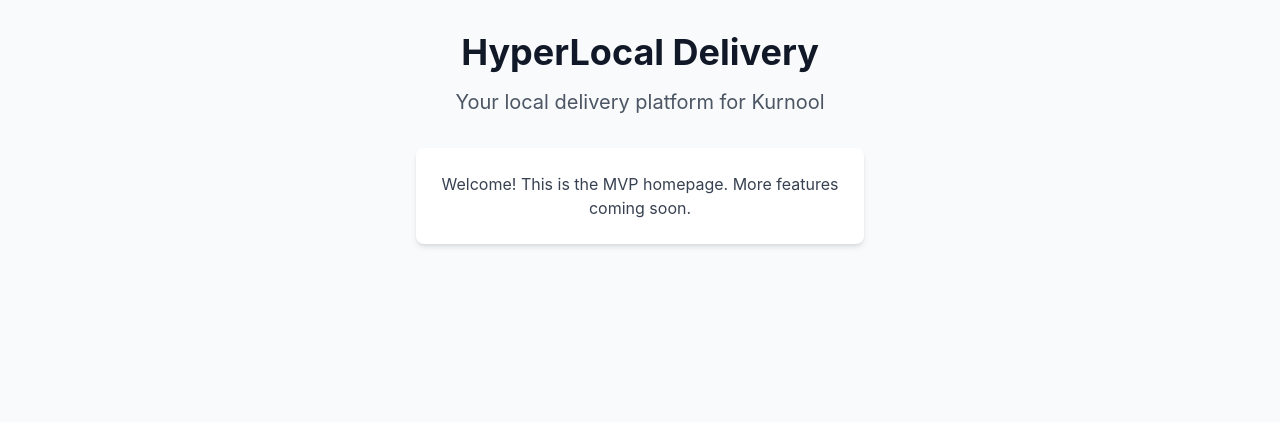
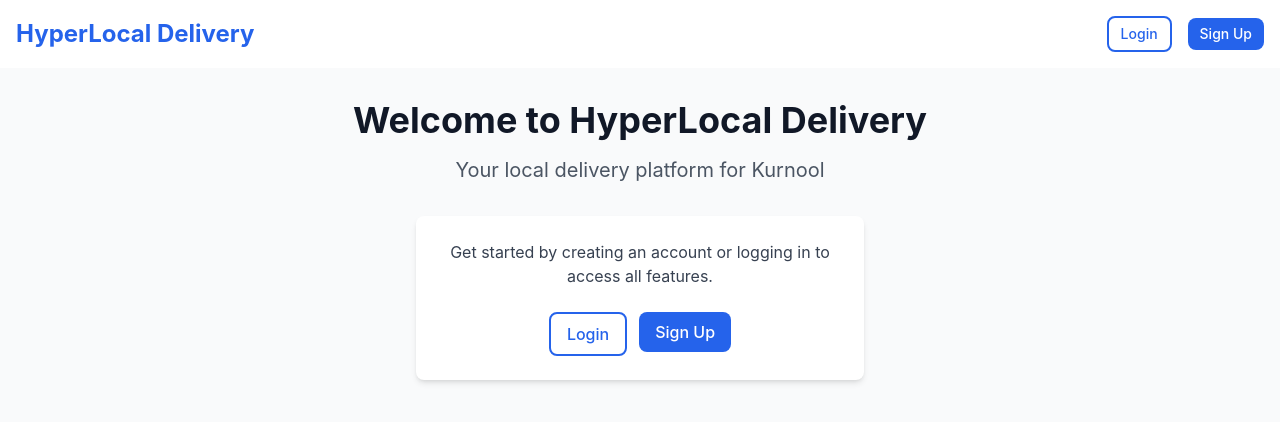
Before and after one commit to RakeshMarati/HyperLocal-Delivery, a React (Create React App) app in the folder frontend/: page / in a window 1280 px wide. Shown: the top 422 px of the page. Built offline with nearby package versions, Linux system fonts and the light colour scheme; no server answers.

Commit message:
feat: added Header navigation component and update HomePage with user info

```diff
--- a/frontend/src/App.js
+++ b/frontend/src/App.js
@@ -1,5 +1,6 @@
 import React from 'react';
 import { BrowserRouter as Router, Routes, Route } from 'react-router-dom';
+import Layout from './components/common/Layout/Layout';
 import HomePage from './pages/HomePage';
 import LoginPage from './pages/LoginPage';
 import SignupPage from './pages/SignupPage';
@@ -7,14 +8,14 @@ import SignupPage from './pages/SignupPage';
 function App() {
   return (
     <Router>
-      <div className="App min-h-screen bg-gray-50">
+      <Layout>
         <Routes>
           <Route path="/" element={<HomePage />} />
           <Route path="/login" element={<LoginPage />} />
           <Route path="/signup" element={<SignupPage />} />
           {/* More routes will be added as we build features */}
         </Routes>
-      </div>
+      </Layout>
     </Router>
   );
 }
--- /dev/null
+++ b/frontend/src/components/common/Header/Header.jsx
@@ -0,0 +1,64 @@
+import React from 'react';
+import { Link, useNavigate } from 'react-router-dom';
+import { useSelector, useDispatch } from 'react-redux';
+import { logout } from '../../../store/slices/authSlice';
+import Button from '../Button/Button';
+
+const Header = () => {
+  const dispatch = useDispatch();
+  const navigate = useNavigate();
+  const { isAuthenticated, user } = useSelector((state) => state.auth);
+
+  const handleLogout = () => {
+    dispatch(logout());
+    navigate('/');
+  };
+
+  return (
+    <header className="bg-white shadow-md">
+      <div className="container mx-auto px-4 py-4">
+        <div className="flex items-center justify-between">
+          {/* Logo/Brand */}
+          <Link to="/" className="flex items-center">
+            <h1 className="text-2xl font-bold text-blue-600">
+              HyperLocal Delivery
+            </h1>
+          </Link>
+
+          {/* Navigation */}
+          <nav className="flex items-center space-x-4">
+            {isAuthenticated ? (
+              <>
+                <span className="text-gray-700 text-sm">
+                  Welcome, <span className="font-semibold">{user?.name}</span>
+                </span>
+                <Button
+                  variant="outline"
+                  size="sm"
+                  onClick={handleLogout}
+                >
+                  Logout
+                </Button>
+              </>
+            ) : (
+              <>
+                <Link to="/login">
+                  <Button variant="outline" size="sm">
+                    Login
+                  </Button>
+                </Link>
+                <Link to="/signup">
+                  <Button variant="primary" size="sm">
+                    Sign Up
+                  </Button>
+                </Link>
+              </>
+            )}
+          </nav>
+        </div>
+      </div>
+    </header>
+  );
+};
+
+export default Header;
--- /dev/null
+++ b/frontend/src/components/common/Layout/Layout.jsx
@@ -0,0 +1,13 @@
+import React from 'react';
+import Header from '../Header/Header';
+
+const Layout = ({ children }) => {
+  return (
+    <div className="min-h-screen bg-gray-50">
+      <Header />
+      <main>{children}</main>
+    </div>
+  );
+};
+
+export default Layout;
--- a/frontend/src/pages/HomePage.jsx
+++ b/frontend/src/pages/HomePage.jsx
@@ -1,21 +1,82 @@
-import React from 'react';
+import React, { useEffect } from 'react';
+import { useSelector, useDispatch } from 'react-redux';
+import { getCurrentUser } from '../store/thunks/authThunks';
+import { Link } from 'react-router-dom';
+import Button from '../components/common/Button/Button';
 
 const HomePage = () => {
+  const dispatch = useDispatch();
+  const { isAuthenticated, user, token } = useSelector((state) => state.auth);
+
+  useEffect(() => {
+    // If user has token but no user data, fetch current user
+    if (token && !user) {
+      dispatch(getCurrentUser());
+    }
+  }, [token, user, dispatch]);
+
   return (
     <div className="min-h-screen bg-gray-50">
       <div className="container mx-auto px-4 py-8">
         <div className="text-center">
           <h1 className="text-4xl font-bold text-gray-900 mb-4">
-            HyperLocal Delivery
+            Welcome to HyperLocal Delivery
           </h1>
           <p className="text-xl text-gray-600 mb-8">
             Your local delivery platform for Kurnool
           </p>
-          <div className="bg-white rounded-lg shadow-md p-6 max-w-md mx-auto">
-            <p className="text-gray-700">
-              Welcome! This is the MVP homepage. More features coming soon.
-            </p>
-          </div>
+
+          {isAuthenticated && user ? (
+            <div className="bg-white rounded-lg shadow-md p-6 max-w-md mx-auto">
+              <div className="mb-4">
+                <p className="text-lg font-semibold text-gray-900 mb-2">
+                  Hello, {user.name}!
+                </p>
+                <p className="text-sm text-gray-600 mb-1">
+                  <span className="font-medium">Email:</span> {user.email}
+                </p>
+                {user.phone && (
+                  <p className="text-sm text-gray-600 mb-1">
+                    <span className="font-medium">Phone:</span> {user.phone}
+                  </p>
+                )}
+                <p className="text-sm text-gray-600">
+                  <span className="font-medium">Role:</span>{' '}
+                  <span className="capitalize">{user.role}</span>
+                </p>
+              </div>
+              <div className="border-t pt-4">
+                <p className="text-gray-700 text-sm mb-4">
+                  You're all set! More features coming soon:
+                </p>
+                <ul className="text-left text-sm text-gray-600 space-y-2 mb-4">
+                  <li>• Set your delivery location</li>
+                  <li>• Browse nearby merchants</li>
+                  <li>• Add items to cart</li>
+                  <li>• Place orders</li>
+                </ul>
+              </div>
+            </div>
+          ) : (
+            <div className="bg-white rounded-lg shadow-md p-6 max-w-md mx-auto">
+              <p className="text-gray-700 mb-6">
+                Get started by creating an account or logging in to access all
+                features.
+              </p>
+              <div className="flex flex-col sm:flex-row gap-3 justify-center">
+                <Link to="/login">
+                  <Button variant="outline" size="md">
+                    Login
+                  </Button>
+                </Link>
+                <Link to="/signup">
+                  <Button variant="primary" size="md">
+                    Sign Up
+                  </Button>
+                </Link>
+              </div>
+            </div>
+          )}
         </div>
       </div>
     </div>
```
